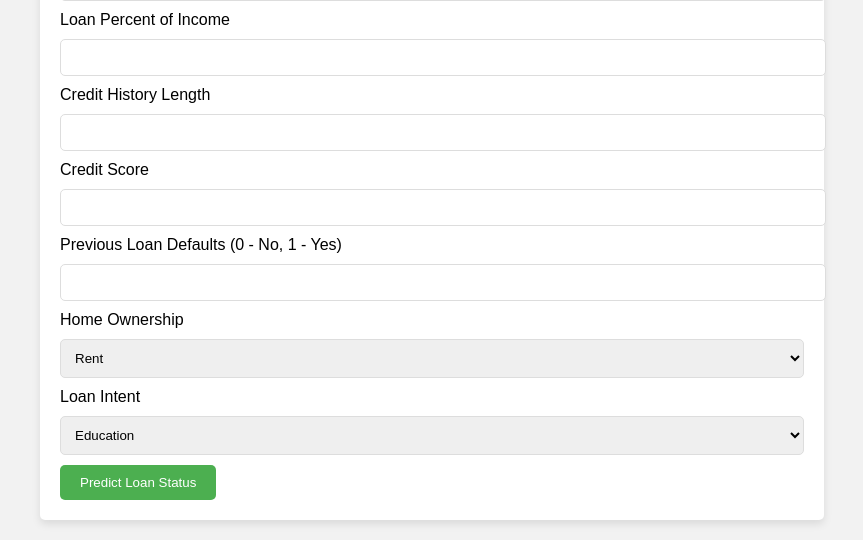
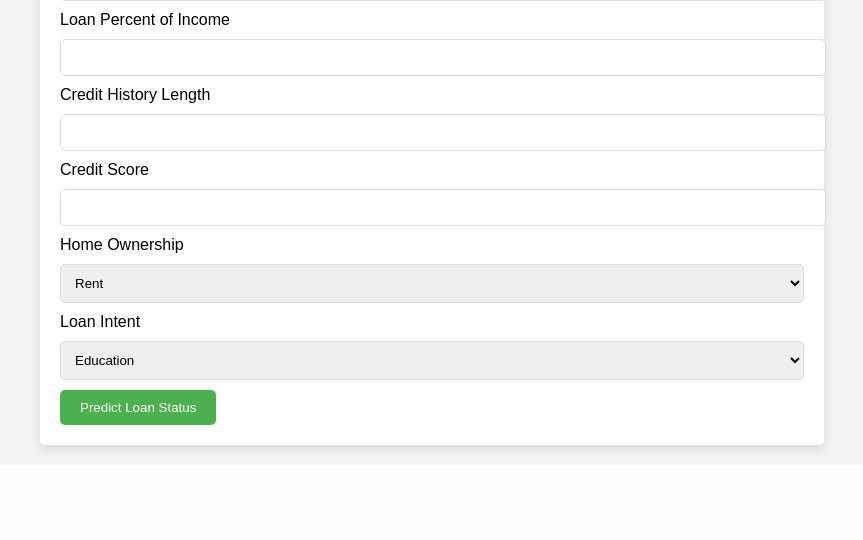
Before and after one commit to palakkhatri27/loanapprovalprediction, a Flask app: page / in a window 1280 px wide. Shown: the part 634-1174 px from the top of the page, without its empty margins (208-1071 px from the left). After the commit the page ends 1091 px from the top, so only its background shows below. Run offline with Flask 3, Linux system fonts and the light colour scheme; parts of the project's set-up code (start-up, migrations or seed data) failed here and were passed over.

Commit message:
latest model

```diff
--- a/app.py
+++ b/app.py
@@ -27,7 +27,6 @@ def predict():
         loan_percent_income = float(request.form['loan_percent_income'])
         cb_person_cred_hist_length = float(request.form['cb_person_cred_hist_length'])
         credit_score = int(request.form['credit_score'])
-        previous_loan_defaults_on_file = int(request.form['previous_loan_defaults_on_file'])  # 0 - N, 1 - Y
 
         # One-hot encoded values (home ownership and loan intent)
         home_ownership = request.form['home_ownership']
@@ -45,7 +44,6 @@ def predict():
             'loan_percent_income': loan_percent_income,
             'cb_person_cred_hist_length': cb_person_cred_hist_length,
             'credit_score': credit_score,
-            'previous_loan_defaults_on_file': previous_loan_defaults_on_file,
 
             # One-hot encoding for home ownership
             'person_home_ownership_OTHER': 1 if home_ownership == 'Other' else 0,
--- a/templates/index.html
+++ b/templates/index.html
@@ -49,43 +49,41 @@
     <div class="form-container">
         <form action="/predict" method="POST">
             <label for="person_age">Age</label>
-            <input type="number" id="person_age" name="person_age" required>
+            <input id="person_age" name="person_age" required>
 
             <label for="person_gender">Gender (0 - Male, 1 - Female)</label>
-            <input type="number" id="person_gender" name="person_gender" min="0" max="1" required>
+            <input id="person_gender" name="person_gender" min="0" max="1" required>
 
             <label for="person_education">Education (0 - 4)</label>
-            <input type="number" id="person_education" name="person_education" min="0" max="4" required>
+            <input id="person_education" name="person_education" min="0" max="4" required>
 
             <label for="person_income">Income</label>
-            <input type="number" id="person_income" name="person_income" required>
+            <input id="person_income" name="person_income"  required>
 
             <label for="person_emp_exp">Experience (Years)</label>
-            <input type="number" id="person_emp_exp" name="person_emp_exp" required>
+            <input id="person_emp_exp" name="person_emp_exp" required>
 
             <label for="loan_amnt">Loan Amount</label>
-            <input type="number" id="loan_amnt" name="loan_amnt" required>
+            <input id="loan_amnt" name="loan_amnt"   required>
 
             <label for="loan_int_rate">Interest Rate</label>
-            <input type="number" id="loan_int_rate" name="loan_int_rate" required>
+            <input id="loan_int_rate" name="loan_int_rate"  required>
 
             <label for="loan_percent_income">Loan Percent of Income</label>
-            <input type="number" id="loan_percent_income" name="loan_percent_income" step="0.01" required>
+            <input id="loan_percent_income" name="loan_percent_income" required>
 
             <label for="cb_person_cred_hist_length">Credit History Length</label>
-            <input type="number" id="cb_person_cred_hist_length" name="cb_person_cred_hist_length" required>
+            <input id="cb_person_cred_hist_length" name="cb_person_cred_hist_length" required>
 
             <label for="credit_score">Credit Score</label>
-            <input type="number" id="credit_score" name="credit_score" required>
-
-            <label for="previous_loan_defaults_on_file">Previous Loan Defaults (0 - No, 1 - Yes)</label>
-            <input type="number" id="previous_loan_defaults_on_file" name="previous_loan_defaults_on_file" min="0" max="1" required>
+            <input id="credit_score" name="credit_score" required>
 
             <label for="home_ownership">Home Ownership</label>
             <select id="home_ownership" name="home_ownership">
                 <option value="Rent">Rent</option>
                 <option value="Own">Own</option>
                 <option value="Other">Other</option>
+                <option value="Mortgage">Mortgage</option>
             </select>
 
             <label for="loan_intent">Loan Intent</label>
@@ -95,6 +93,7 @@
                 <option value="Medical">Medical</option>
                 <option value="Personal">Personal</option>
                 <option value="Venture">Venture</option>
+                <option value="DebtConsolidation">DebtConsolidation</option>
             </select>
 
             <button type="submit">Predict Loan Status</button>
```
Also changed, not shown: 3 other files.
